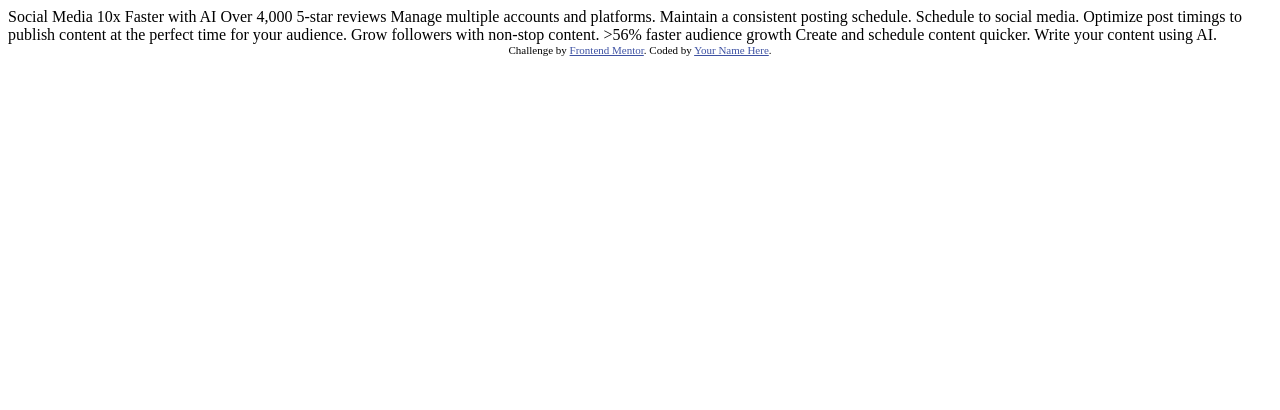
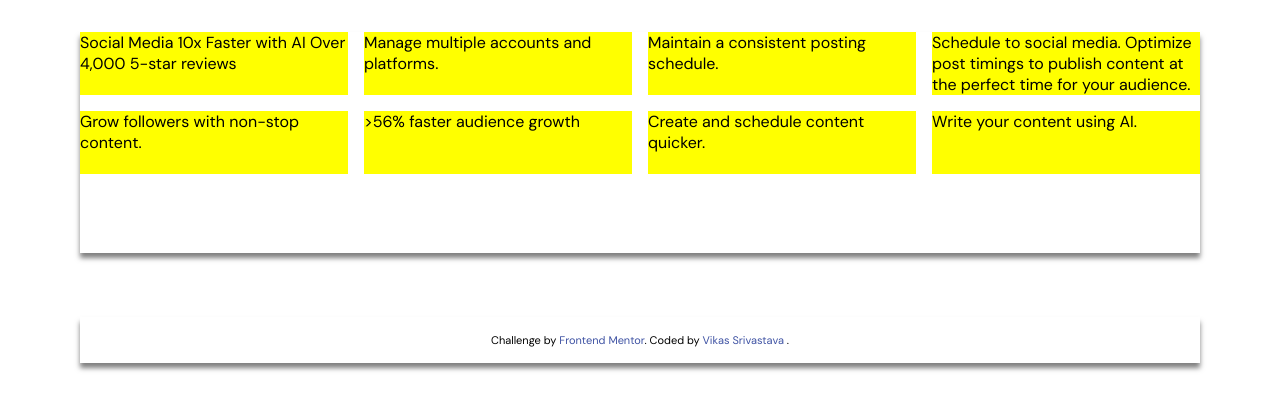
Before and after one commit to CodesSunny/fronendmentor-challenge-bento-grid, a plain HTML site: page index.html in a window 1280 px wide. Drawn offline with Linux system fonts and the light colour scheme.

Commit message:
initialialised grid structure

```diff
--- a/index.html
+++ b/index.html
@@ -8,35 +8,52 @@
 
   <title>Frontend Mentor | Bento grid</title>
 
-  <!-- Feel free to remove these styles or customise in your own stylesheet 👍 -->
-  <style>
-    .attribution { font-size: 11px; text-align: center; }
-    .attribution a { color: hsl(228, 45%, 44%); }
-  </style>
+  <link rel="stylesheet" href="styles.css">
 </head>
 <body>
+  <main>
 
+    <div class="grid-container ">
+      <div class="grid-item item-1">
         Social Media 10x Faster with AI
         Over 4,000 5-star reviews
-
+      </div>
+      <div class="grid-item item-2">
         Manage multiple accounts and platforms.
-
+      </div>
+      <div class="grid-item item-3">
         Maintain a consistent posting schedule.
-
+      </div>
+      <div class="grid-item item-4">
           Schedule to social media.
           Optimize post timings to publish content at the perfect time for your audience.
-
+      </div>
+      <div class="grid-item item-5">
         Grow followers with non-stop content.
-
+      </div>
+      <div class="grid-item item-6">
         >56% faster audience growth
-
+      </div>
+      <div class="grid-item item-7">
         Create and schedule content quicker.
-
+      </div>
+      <div class="grid-item item-8">
         Write your content using AI.
+      </div>
+    </div>
 
     <div class="attribution">
       Challenge by <a href="https://www.frontendmentor.io?ref=challenge">Frontend Mentor</a>.
-    Coded by <a href="#">Your Name Here</a>.
+      Coded by <a href="#">Vikas Srivastava </a>.
     </div>
+
+  </main>
+
+
+
+
+
+
+
 </body>
 </html>
--- /dev/null
+++ b/styles.css
@@ -0,0 +1,62 @@
+@import url('https://fonts.googleapis.com/css2?family=DM+Sans:ital,opsz,wght@400,500&display=swap');
+*{
+    margin: 0;
+    padding: 0;
+    box-sizing: border-box;
+    text-decoration: none;
+    list-style: none;
+}
+
+body,html{
+    height: 100vh;
+    width: 100%;
+    font-family: 'DM Sans', sans-serif;
+}
+
+:root{
+--Purple100: hsl(254, 88%, 90%);
+--Purple500: hsl(256, 67%, 59%);
+
+--Yellow100: hsl(31, 66%, 93%);
+--Yellow500: hsl(39, 100%, 71%);
+
+--White: hsl(0, 0%, 100%);
+--Black: hsl(0, 0%, 7%);
+
+-Font-size-paragraph: 18px;
+}
+
+main{
+    width: 100%;
+    max-width: 1440px;
+    background: #fff;
+    padding: 2rem 5rem;
+    margin: 0 auto;
+    display: flex;
+    flex-direction: column;
+    gap: 4rem;
+}
+
+.grid-container{
+    width: 100%;
+    display: grid;
+    gap: 1rem 1rem;
+    grid-template-columns: 1fr 1fr 1fr 1fr;
+    grid-template-rows: 1fr 1fr 1fr;
+    box-shadow:0 5px 5px rgba(0,0,0,0.5)  ;
+}
+
+.grid-item{
+    background: yellow;
+}
+
+.attribution {
+     font-size: 11px;
+     text-align: center;
+     padding: 1rem 0;
+     box-shadow:0 5px 5px rgba(0,0,0,0.5)  ;
+     }
+
+.attribution a {
+    color: hsl(228, 45%, 44%);
+ }
```
Lines whose indentation alone changed are shown as unchanged.
